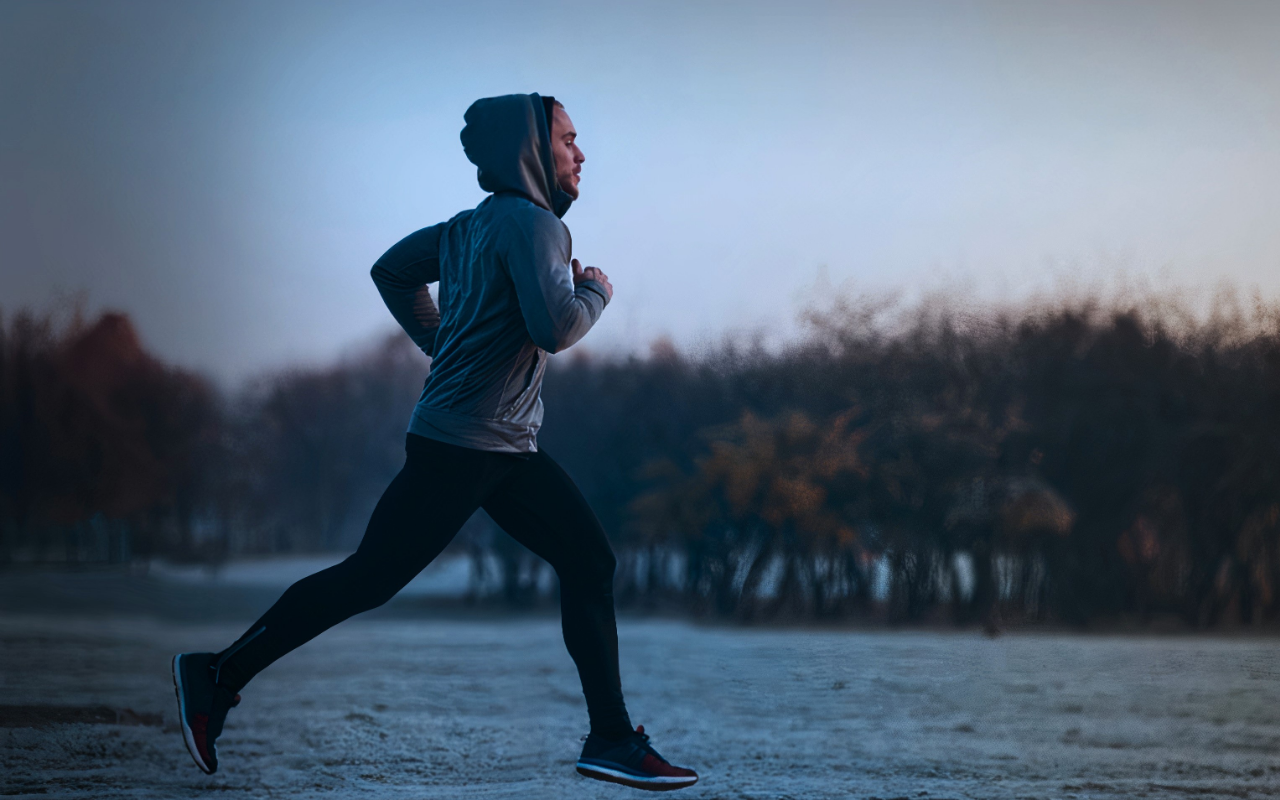
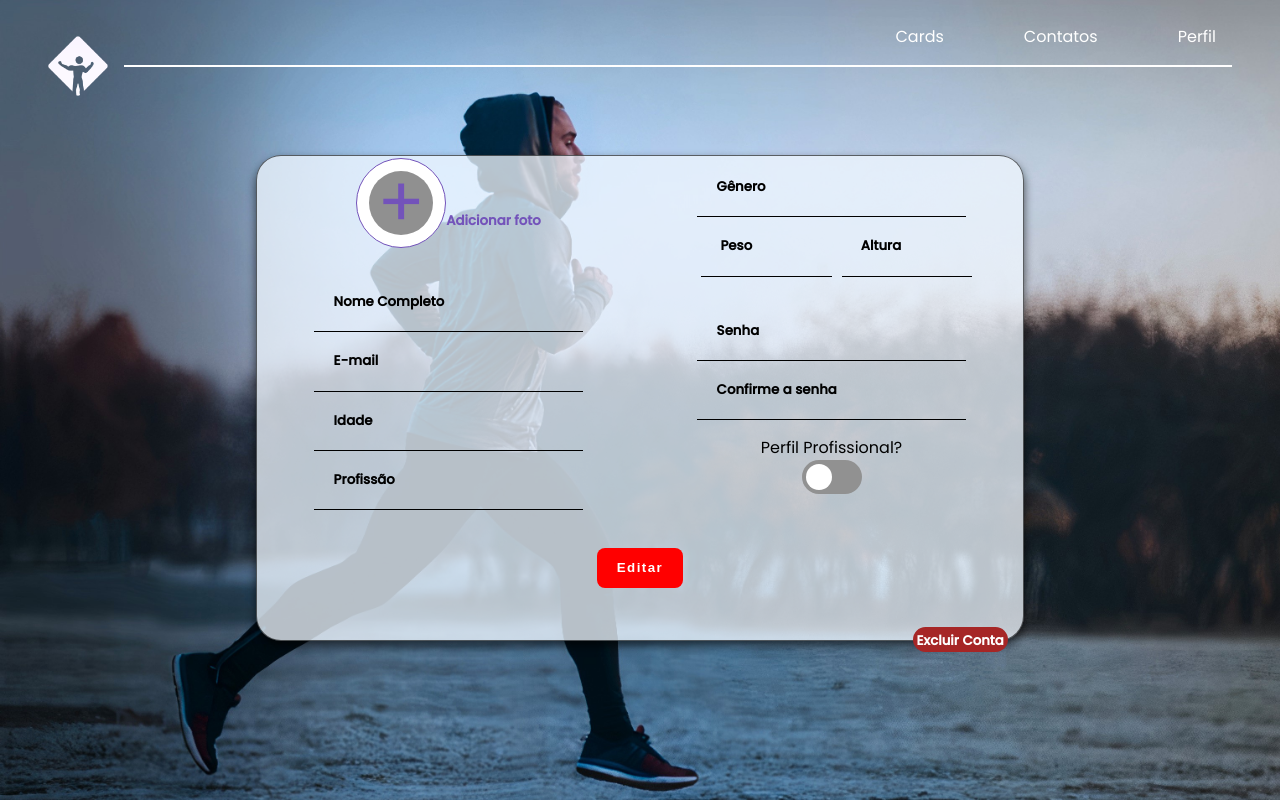
Before and after one commit to Alpha-modulo-2/Git-Fit, a React (Vite) app in the folder front/: page /edit in a window 1280 px wide. Before the commit this address had no page. Built offline with nearby package versions, Linux system fonts and the light colour scheme.

Commit message:
adding CSS/HTML PerfilEdit

```diff
--- a/front/src/pages/Perfil Edit/index.tsx
+++ b/front/src/pages/PerfilEdit/index.tsx
@@ -8,16 +8,16 @@ export const PerfilEdit = () => {
   return (
     <div className="PerfilEdit">
       <Header isLoggedIn={true} />
-      <div className="All-content">
+      <div className="All-content-PerfilEdit">
         <div className="container-edit-content">
-          <div className="menu">
+          <div className="menu-PerfilEdit">
 
-            <div className="container-first-content">
+            <div className="container-first-content-PerfilEdit">
 
               <form encType="multipart/form-data" method="POST" action="/upload">
-                <label htmlFor="photo-upload" className="custom-file-label button-add-photo"></label>
-                <input id="photo-upload" className="custom-file-input" type="file" name="photo" accept="image/*" />
-                <input type="submit" className="addPhoto" value="Adicionar foto" />
+                <label htmlFor="photo-upload" className="custom-file-label-PerfilEdit"></label>
+                <input id="photo-upload" className="custom-file-input-PerfilEdit" type="file" name="photo" accept="image/*" />
+                <input type="submit" className="addPhoto-PerfilEdit" value="Adicionar foto" />
               </form>
 
               <br />
@@ -30,7 +30,7 @@ export const PerfilEdit = () => {
               <input type="text" className="input-edit" placeholder="Profissão" />
             </div>
 
-            <div className="container-second-content">
+            <div className="container-second-content-PerfilEdit">
 
               <input type="text" className="input-edit" placeholder="Gênero" />
               <br />
@@ -53,8 +53,11 @@ export const PerfilEdit = () => {
               </div>
             </div>
           </div>
-          <div className="divButton">
-            <Button category="primary" label="Cadastrar" onClick={() => navigate("/register")} />
+          <div className="divButton-PerfilEdit">
+            <Button category="primary" label="Editar" onClick={() => navigate("/register")} />
+          </div>
+          <div className="divDeleteAccount-edit">
+          <button className="deleteAccount-edit">Excluir Conta</button>
           </div>
         </div>
       </div>
--- a/front/src/pages/Perfil Edit/styles.css
+++ b/front/src/pages/PerfilEdit/styles.css
@@ -4,7 +4,7 @@
     font-family: "Poppins", sans-serif;
   }
 
-  .All-content {
+  .All-content-PerfilEdit {
     display: flex;
     justify-content: center;
     align-items: center;
@@ -23,13 +23,13 @@
     border: 0.9px solid rgba(0, 0, 0, 0.604);
     box-shadow: 0 5px 10px 0 rgba(0, 0, 0, 0.638);
   }
-  .menu{
+  .menu-PerfilEdit{
     display: flex;
     width: 100%;
   }
 
-  .container-first-content,
-  .container-second-content {
+  .container-first-content-PerfilEdit,
+  .container-second-content-PerfilEdit {
     flex: 1;
     text-align: center;
   }
@@ -54,14 +54,14 @@
   }
 
 
-  .custom-file-input {
+  .custom-file-input-PerfilEdit {
     opacity: 0;
     position: absolute;
     width: 0;
     height: 0;
   }
 
-  .custom-file-label {
+  .custom-file-label-PerfilEdit {
     display: inline-block;
     background-color: #ffffff;
     width: 90px;
@@ -72,7 +72,7 @@
     cursor: pointer;
   }
 
-  .custom-file-label::before {
+  .custom-file-label-PerfilEdit::before {
     content: "+";
     color: rgba(115, 83, 186, 1);
     font-size: 70px;
@@ -88,7 +88,7 @@
     left: 50%;
     transform: translate(-50%, -50%);
   }
-  .addPhoto {
+  .addPhoto-PerfilEdit {
     color: rgba(115, 83, 186, 1);
     background: transparent !important;
     font-weight: bold;
@@ -187,9 +187,26 @@
     font-weight: bold;
     color: #ffffff;
   }
-  .divButton{
+  .divButton-PerfilEdit{
     margin-top: 5%;
   }
-  .perfilProfissional{
+  .perfilProfissional-PerfilEdit{
     font-weight: bold;
   }
+  .divDeleteAccount-edit {
+    display: flex;
+    justify-content: flex-end;
+    width: 100%;
+    height: 50px;
+  }
+
+  .deleteAccount-edit {
+    border-radius: 20px;
+    background-color: rgba(166, 38, 38, 1);
+    color: #ffffff;
+    font-weight: bold;
+    padding: 0.5%;
+    height: 25px;
+    margin-right: 2%;
+    margin-top: 5%;
+  }
--- a/front/src/routes/index.tsx
+++ b/front/src/routes/index.tsx
@@ -1,6 +1,7 @@
 import { Route, Routes } from 'react-router-dom';
 import { LandingPage } from '../pages/LandingPage';
 import { Register } from '../pages/Register';
+import { PerfilEdit } from '../pages/PerfilEdit';
 // import { Catalog } from '../pages/Catalog';
 // import { Error404 } from '../pages/Error404';
 // import { Home } from '../pages/Home';
@@ -10,6 +11,7 @@ export const Router = () => {
     <Routes>
       <Route path="/landing-page" element={<LandingPage />} />
       <Route path="/register" element={<Register />} />
+      <Route path="/edit" element={<PerfilEdit/>} />
       {/* <Route path="*" element={<Error404 />} />
       <Route path="/" element={<Navigate to="/home" />} />
       <Route path="/details/:type/:movieTitle/:movieId" element={<Details />} /> */}
```
